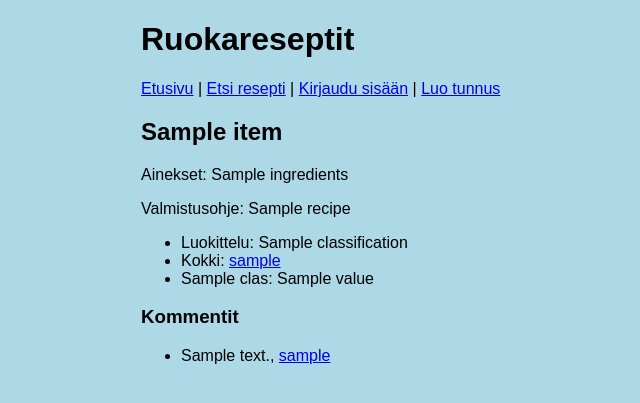
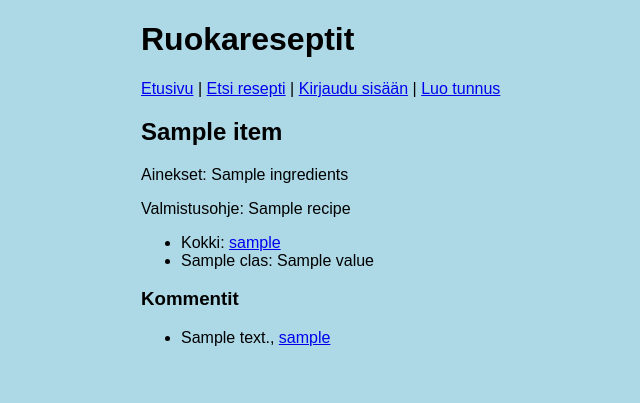
Before and after one commit to MatiasS717/Ruokareseptit, a Flask app: template templates/show_item.html in a window 1280 px wide. Shown: the top 403 px of the page, without its empty margins (99-739 px from the left). Run offline with Flask 3, Linux system fonts and the light colour scheme; the template is opened without the code that fills it: most values are stand-ins (such as "Sample title", 1, 10 or a date in 2020).

Commit message:
Added remove comment feature and removed classification form recipes

```diff
--- a/app.py
+++ b/app.py
@@ -81,9 +81,6 @@ def create_item():
     recipe = request.form["recipe"]
     if not recipe or len(recipe) > 1000:
         abort(403)
-    classification = request.form["classification"]
-    if not classification or len(classification) > 50:
-        abort(403)
     user_id = session["user_id"]
 
     all_classes = items.get_all_classes()
@@ -98,7 +95,7 @@ def create_item():
                 abort(403)
             classes.append((class_title, class_value))
 
-    items.add_item(title, ingredients, recipe, classification, user_id, classes)
+    items.add_item(title, ingredients, recipe, user_id, classes)
 
     return redirect("/")
 
@@ -119,6 +116,16 @@ def create_comment():
 
     items.add_comment(item_id, user_id, comment)
 
+    return redirect("/item/" + str(item_id))
+
+@app.route("/remove_comment/<int:comment_id>", methods=["POST"])
+def remove_comment(comment_id):
+    require_login()
+    check_csrf()
+
+    item_id = request.form["item_id"]
+
+    items.remove_comment(comment_id)
     return redirect("/item/" + str(item_id))
 
 @app.route("/edit_item/<int:item_id>")
@@ -158,9 +165,6 @@ def update_item():
     recipe = request.form["recipe"]
     if not title or len(recipe) > 1000:
         abort(403)
-    classification = request.form["classification"]
-    if not title or len(classification) > 50:
-        abort(403)
 
     all_classes = items.get_all_classes()
 
@@ -175,7 +179,7 @@ def update_item():
             classes.append((class_title, class_value))
 
     if "update" in request.form:
-        items.update_item(item_id, title, ingredients, recipe, classification, classes)
+        items.update_item(item_id, title, ingredients, recipe, classes)
     return redirect("/item/" + str(item_id))
 
 @app.route("/remove_item/<int:item_id>", methods=["GET", "POST"])
--- a/schema.sql
+++ b/schema.sql
@@ -9,7 +9,6 @@ CREATE TABLE items (
     title TEXT,
     ingredients TEXT,
     recipe TEXT,
-    classification TEXT,
     user_id INTEGER REFERENCES users
 );
 
--- a/templates/edit_item.html
+++ b/templates/edit_item.html
@@ -18,10 +18,6 @@
   <p>
     <label for="recipe">Valmistusohje:</label> <br />
     <textarea name="recipe" id="recipe" rows="20" cols="60" maxlength="1000" required>{{ item.recipe }}</textarea>
-  </p>
-  <p>
-    <label for="classification">Luokittelu:</label> <br />
-    <input type="text" name="classification" id="classification" value="{{ item.classification }}" maxlength="50" required/>
   </p>
   <input type="hidden" name="item_id" value="{{ item.id }}" />
   {% for class in classes %}
--- a/templates/find_item.html
+++ b/templates/find_item.html
@@ -5,6 +5,9 @@
 {% block content %}
 <h2>Etsi resepti</h2>
 
+<p>
+  Etsi reseptejä otsikon tai ainesosien perusteella.
+</p>
 <form action="/find_item" method="get">
   <p>
     <label for="query">Hakusana:</label><input type="text" name="query" id="query" value="{{ query }}">
--- a/templates/new_item.html
+++ b/templates/new_item.html
@@ -17,10 +17,6 @@
     <label for="recipe">Valmistusohje:</label> <br />
     <textarea name="recipe" id="recipe" rows="20" cols="60" maxlength="1000" required></textarea>
   </p>
-  <p>
-    <label for="classification">Luokittelu:</label> <br />
-    <input type="text" name="classification" id="classification" maxlength="50" required/>
-  </p>
   {% for class in classes %}
   <p>
     <label for="class{{ class }}">{{ class }}:</label> <br />
--- a/templates/show_item.html
+++ b/templates/show_item.html
@@ -17,7 +17,6 @@
   Valmistusohje: {{ item.recipe | show_lines }}
 </p>
 <ul>
-  <li>Luokittelu: {{ item.classification }}</li>
   <li>Kokki: <a href="/user//{{ item.user_id }}">{{ item.username }} </a></li>
 {% if classes %}
   {% for class in classes %}
@@ -29,6 +28,13 @@
 <ul>
 {% for comment in comments %}
 <li>{{ comment.comment }}, <a href="/user/{{ comment.user_id }}">{{ comment.username }}</a></li>
+{% if session.user_id == comment.user_id %}
+<form action="/remove_comment/{{ comment.id }}" method="post">
+  <input type="hidden" name="item_id" value="{{ item.id }}">
+  <input type="hidden" name="csrf_token" value="{{ session.csrf_token }}" />
+  <input type="submit" value="Poista kommentti" />
+</form>
+{% endif %}
 {% endfor %}
 </ul>
 {% if session.user_id %}
```
Also changed, not shown: items.py (+12 -10 lines).
